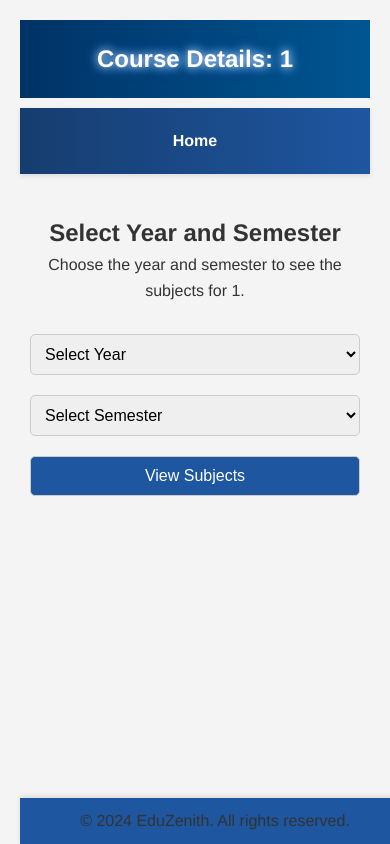
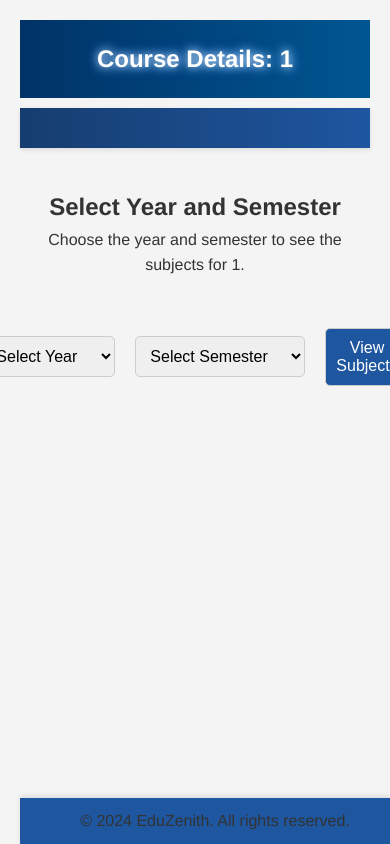
Before and after one commit to Manvitha236/Eduzenith-1, a React (Create React App) app: page /course/1 in a window 390 px wide. Built offline with nearby package versions, Linux system fonts and the light colour scheme.

Commit message:
Not exact

```diff
--- a/src/Components/styles.css
+++ b/src/Components/styles.css
@@ -108,7 +108,14 @@ nav ul li a:hover, nav ul li a:focus {
 nav ul.show {
     display: flex !important;
     flex-direction: column;
-    align-items: flex-start;
+    align-items: center; /* Center the items horizontally */
+    justify-content: center; /* Center the items vertically */
+    position: absolute;
+    top: 100%;
+    left: 0;
+    width: 100%;
+    background-color: #1E56A0;
+    padding: 20px 0; /* Add some padding for spacing */
 }
 
 main .introduction {
@@ -120,7 +127,7 @@ main .introduction {
 .dropdown-container {
     display: flex;
     justify-content: center;
-    /* margin-top: 20px; */
+    margin-top: 20px;
 }
 
 .dropdown-container select, .dropdown-container button {
@@ -226,12 +233,13 @@ main .introduction {
 .dropdown-container {
     display: flex;
     justify-content: center;
-    /* margin-top: 30px; */
+    align-items: center;
+    margin-top: 30px;
 }
 
 .dropdown-container select, .dropdown-container button {
     padding: 10px;
-    margin: 10px 10px;
+    margin: 0 10px;
     font-size: 1em;
     border: 1px solid #ccc;
     border-radius: 5px;
@@ -314,13 +322,14 @@ main .introduction {
     }
 
     nav ul {
+        display: none;
         flex-direction: column;
-        padding: 0px;
+        padding: 0;
+        position: absolute;
         top: 100%;
         left: 0;
         width: 100%;
         background-color: #1E56A0;
-        background-image: linear-gradient(to right, #163D6F, #1E56A0);
     }
 
     nav ul.show {
@@ -346,13 +355,7 @@ main .introduction {
     }
 
     nav ul li a {
-        font-size: 1em;
-    }
-    .dropdown-container{
-        flex-direction: column;
-    }
-    .dropdown-container button{
-        margin-bottom: 70%;
+        font-size: 0.8em;
     }
 }
 
@@ -366,6 +369,3 @@ footer {
     width: 100%;
     box-shadow: 0 -2px 5px rgba(0,0,0,0.1);
 }
-h3{
-    padding-left: 20px;
-}
```
